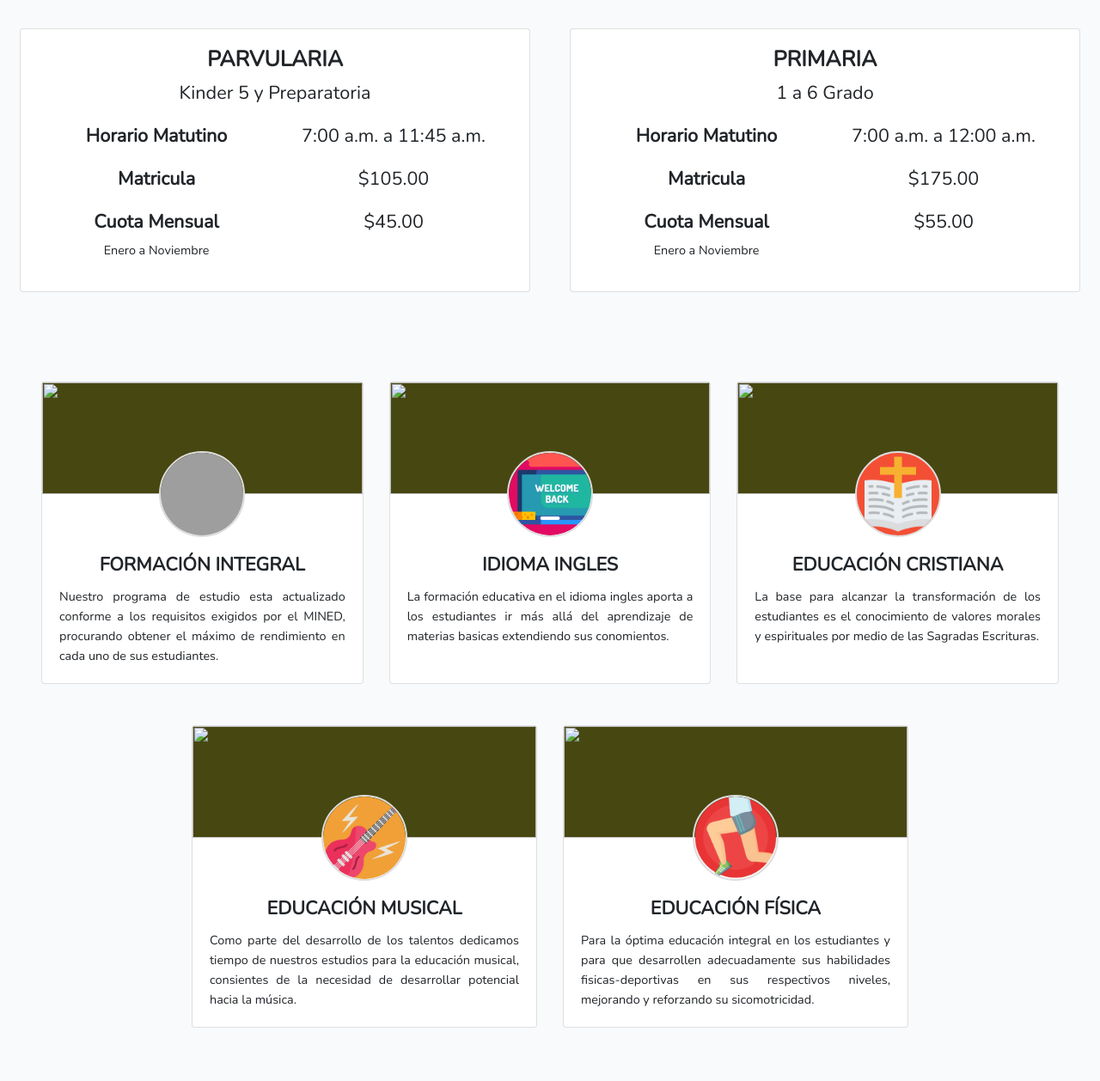
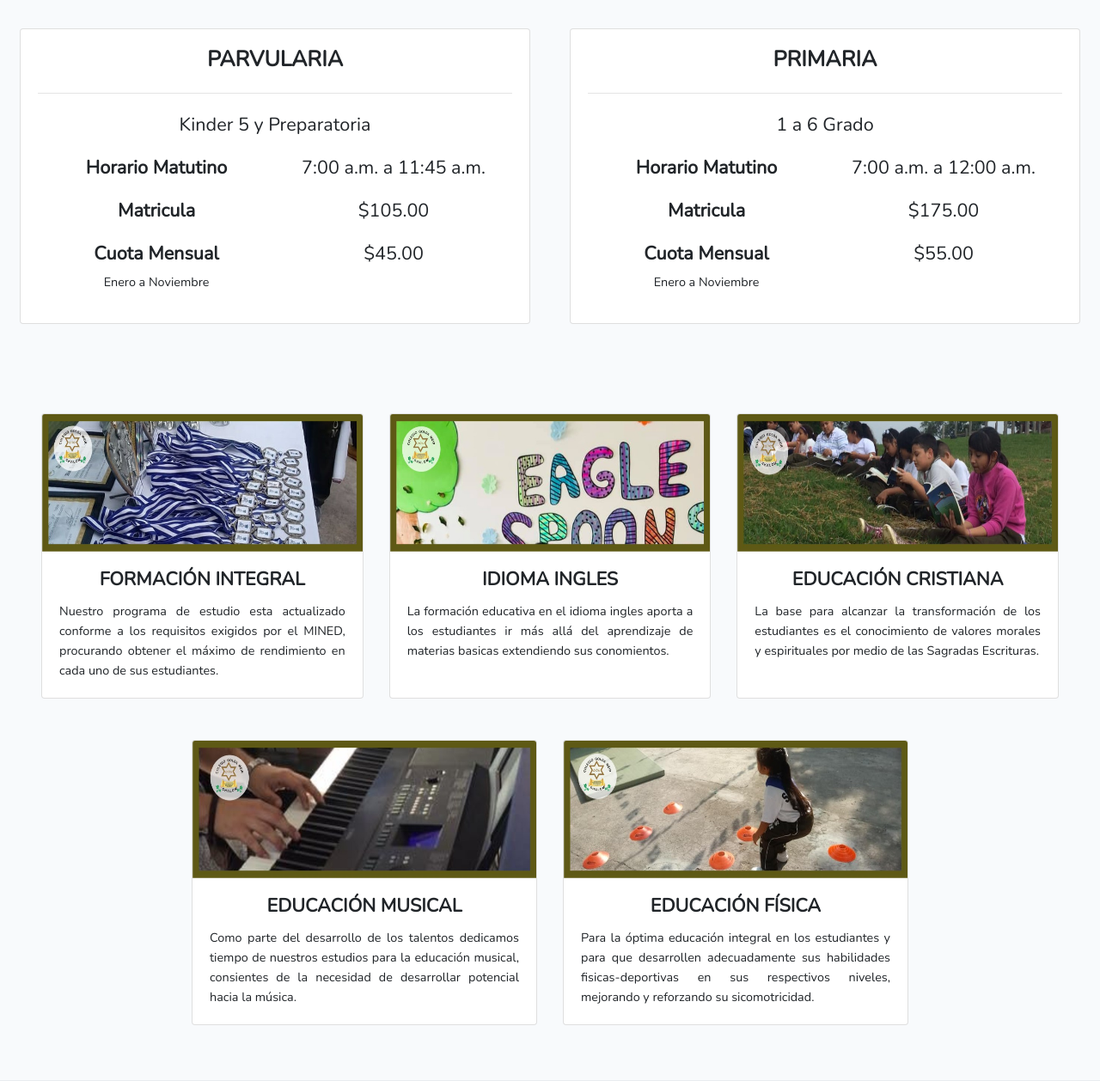
Before and after one commit to AbiMani/golda-meir, a Laravel app: page /ofertaAcademica in a window 1280 px wide. Shown: the part 76-1334 px from the top of the page at 86% size. Run offline with Laravel 8, Linux system fonts and the light colour scheme; some libraries are stand-ins or nearby versions; grey boxes are pictures that could not be loaded.

Commit message:
cambios en imagenes academinas y en contactos

```diff
--- a/public/css/main.css
+++ b/public/css/main.css
@@ -276,6 +276,16 @@ footer .footer-below {
      color: white;
 
  }
+
+ .ubication:hover {
+     -webkit-transform: scale(1.0);
+     -webkit-transition-duration: 0.5s;
+ }
+ .ubication {
+     -webkit-transform: scale(0.8);
+     color: #faf20c;
+
+ }
  .btn-ye{
     background-color: #faf20c;
  }
--- a/resources/views/layouts/app.blade.php
+++ b/resources/views/layouts/app.blade.php
@@ -77,7 +77,8 @@
         <div class="row">
             <div class="col-md-4 footer-col">
                 <h3>Dirección</h3>
-                <p>
+
+                <p><a href="https://g.page/goldameirsv?share" ><i id="map-fa" class="fas fa-map-marker-alt fa-2x social"></i></a>
                     23 Avenida Norte y 3a Calle poniente <br />
                     Atrás del Instituto Central de Señoritas <br/>
                     San Salvador
--- a/resources/views/ofertaAcademica.blade.php
+++ b/resources/views/ofertaAcademica.blade.php
@@ -8,6 +8,7 @@
 			<div class="card text-center cardPar ">
 			  <div class="card-body">
 			  	<h3 class="card-title font-weight-bold text-uppercase">Parvularia</h3>
+			  	<hr class="my-4">
 			    <h4 class="card-text">Kinder 5 y Preparatoria</h4>
 			    <div class="d-flex flex-row mt-4">
 			    	<div class="col-md-6 ">
@@ -42,6 +43,7 @@
 			<div class="card text-center cardPri">
 			  <div class="card-body">
 			  	<h3 class="card-title font-weight-bold text-uppercase">Primaria</h3>
+			  	<hr class="my-4">
 			    <h4 class="card-text">1 a 6 Grado</h4>
 			    <div class="d-flex flex-row mt-4">
 			    	<div class="col-md-6">
@@ -76,10 +78,10 @@
 	<div class="row ">
 		<div class=" px-5 card-deck">
 		  <div class="card">
-		    <img class="card-img-top img-fluid" src="" alt="" style="background-color: #474711; height: 130px;">
-		    <div class="text-center">
+		    <img class="card-img-top img-fluid" src="image/formacion.jpg" alt="" style="background-color: #474711; height: 160px; ">
+		    <!--<div class="text-center">
 		    	<img src="image/evaluation.png" alt="" class="cardimage rounded-circle" height="100px" width="100px">
-		    </div>
+		    </div>-->
 		    <div class="card-body">
 		      <h4 class="card-title text-center text-uppercase font-weight-bold">Formación Integral</h4>
 		      <p class="card-text text-justify">Nuestro programa de estudio esta actualizado conforme a los requisitos exigidos por el MINED, procurando obtener el máximo de rendimiento en cada uno de sus estudiantes.</p>
@@ -87,10 +89,10 @@
 		    </div>
 		  </div>
 		  <div class="card">
-		    <img class="card-img-top img-fluid" src="" alt="" style="background-color: #474711; height: 130px;">
-		    <div class="text-center">
+		    <img class="card-img-top img-fluid" src="image/idioma.jpg" alt="" style="background-color: #474711; height: 160px;">
+		    <!--<div class="text-center">
 		    	<img src="image/blackboard.png" alt="" class="cardimage rounded-circle" height="100px" width="100px">
-		    </div>
+		    </div>-->
 		    <div class="card-body">
 		      <h4 class="card-title text-center text-uppercase font-weight-bold">Idioma Ingles</h4>
 		      <p class="card-text text-justify">La formación educativa en el idioma ingles aporta a los estudiantes ir más allá del aprendizaje de materias basicas extendiendo sus conomientos.</p>
@@ -98,10 +100,10 @@
 		    </div>
 		  </div>
 		  <div class="card">
-		    <img class="card-img-top img-fluid" src="" alt="" style="background-color: #474711; height: 130px;">
-		    <div class="text-center">
+		    <img class="card-img-top img-fluid" src="image/cristiana.jpg" alt="" style="background-color: #474711; height: 160px;">
+		    <!--<div class="text-center">
 		    	<img src="image/bible(1).png" alt="" class="cardimage rounded-circle" height="100px" width="100px " style="background-color: #f34f35">
-		    </div>
+		    </div>-->
 		    <div class="card-body">
 		      <h4 class="card-title text-center text-uppercase font-weight-bold">Educación Cristiana</h4>
 		      <p class="card-text text-justify">La base para alcanzar la transformación de los estudiantes es el conocimiento de valores morales y espirituales por medio de las Sagradas Escrituras.</p>
@@ -114,10 +116,10 @@
 	<div class="row d-flex justify-content-center">
 		<div class="col-md-9 pt-5 pb-3 px-5 card-deck ">
 		  <div class="card ">
-		    <img class="card-img-top img-fluid" src="" alt="" style="background-color: #474711; height: 130px; ">
-		    <div class="text-center">
+		    <img class="card-img-top img-fluid" src="image/musica.jpg" alt="" style="background-color: #474711; height: 160px; ">
+		    <!--<div class="text-center">
 		    	<img src="image/electric-guitar.png" alt="" class="cardimage rounded-circle" height="100px" width="100px">
-		    </div>
+		    </div>-->
 		    <div class="card-body">
 		      <h4 class="card-title text-center text-uppercase font-weight-bold">Educación Musical</h4>
 		      <p class="card-text text-justify">Como parte del desarrollo de los talentos dedicamos tiempo de nuestros estudios para la educación musical, consientes de la necesidad de desarrollar potencial hacia la música.</p>
@@ -125,10 +127,10 @@
 		    </div>
 		  </div>
 		  <div class="card ">
-		    <img class="card-img-top img-fluid" src="" alt="" style="background-color: #474711; height: 130px;">
-		    <div class="text-center">
+		    <img class="card-img-top img-fluid" src="image/fisica.jpg" alt="" style="background-color: #474711; height: 160px;">
+		    <!--<div class="text-center">
 		    	<img src="image/running.png" alt="" class="cardimage rounded-circle" height="100px" width="100px">
-		    </div>
+		    </div>-->
 		    <div class="card-body">
 		      <h4 class="card-title text-center text-uppercase font-weight-bold">Educación Física</h4>
 		      <p class="card-text text-justify">Para la óptima educación integral en los estudiantes y para que desarrollen adecuadamente sus habilidades fisicas-deportivas en sus respectivos niveles, mejorando y reforzando su sicomotricidad.</p>
```
Also changed, not shown: app/Http/Controllers/PruebaController.php (+4 -4 lines), resources/views/contacto.blade.php (+23 -4 lines), resources/views/welcome.blade.php (+5 -3 lines), public/image/contacto 1.jpg (added), public/image/contacto 2.jpg (added), public/image/cristiana.jpg (added), public/image/direccion.jpeg (added), public/image/fisica.jpg (added), public/image/formacion.jpg (added), public/image/idioma.jpg (added), public/image/musica.jpg (added), 2 other files.
